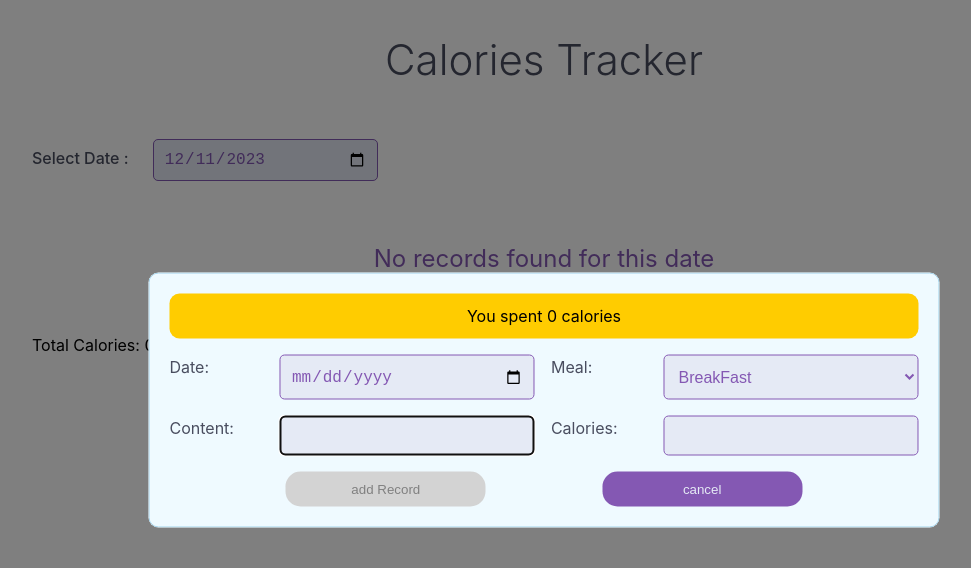
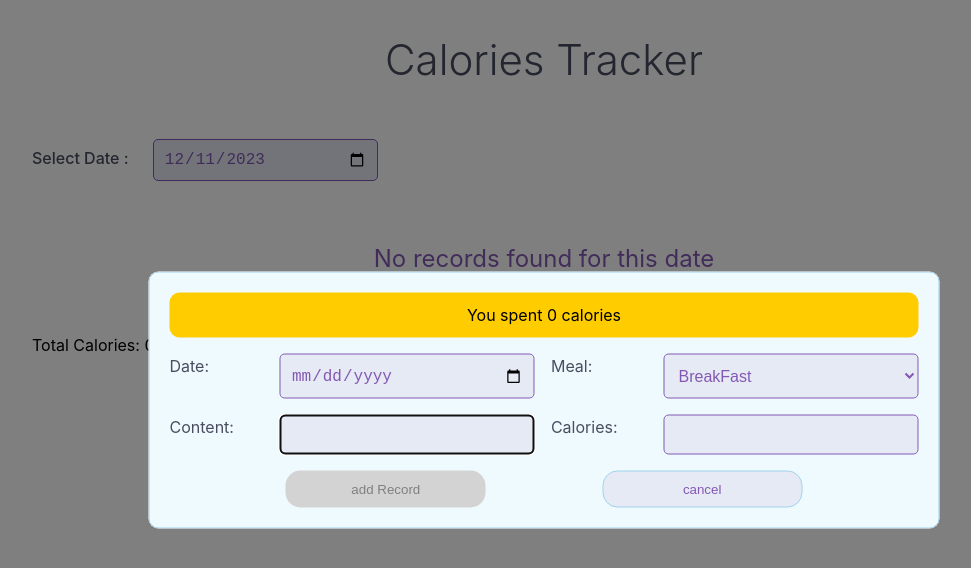
Before and after one commit to MohamedMF2/calorie-tracker, a React (Vite) app: page / in a window 1280 px wide. Both pictures are taken after a click on the button "Track Food". Shown: the top 568 px of the page, without its empty margins (96-1067 px from the left). Built offline with nearby package versions, Linux system fonts and the light colour scheme.

Commit message:
refactor: buttons in the calorie record edit to generic button component

```diff
--- /dev/null
+++ b/src/components/common/Button.jsx
@@ -0,0 +1,17 @@
+import styles from "./Button.module.css";
+
+function Button(props) {
+  const { children, onClick, disabled, className } = props;
+
+  return (
+    <button
+      disabled={disabled}
+      onClick={onClick}
+      className={styles[`${className}`]}
+    >
+      {children}
+    </button>
+  );
+}
+
+export default Button;
--- /dev/null
+++ b/src/components/common/Button.module.css
@@ -0,0 +1,28 @@
+.primary {
+  background-color: var(--theme-color-normal);
+  color: var(--theme-background-light);
+  border: none;
+  border-radius: 15px;
+  display: block;
+  padding: 10px;
+  cursor: pointer;
+  width: 200px;
+}
+.secondary {
+  background-color: var(--theme-background-light);
+  border: 1px solid var(--theme-background-normal);
+  color: var(--theme-color-normal);
+  display: block;
+  padding: 10px;
+  cursor: pointer;
+  width: 200px;
+  border-radius: 15px;
+
+}
+
+button:disabled {
+  background-color: lightgray;
+  border-width: 0;
+  color: gray;
+  pointer-events: none;
+}
--- a/src/components/common/edit/CaloriesRecordEdit.jsx
+++ b/src/components/common/edit/CaloriesRecordEdit.jsx
@@ -2,6 +2,7 @@ import { useState, useEffect, useReducer, useContext, useRef } from "react";
 import styles from "./CaloriesRecordEdit.module.css";
 import { AppContext } from "../../../app-context";
 import Forminput from "../Forminput";
+import Button from "../Button";
 
 const DEFAULT_VALUE = {
   meal: true,
@@ -155,11 +156,13 @@ function CaloriesRecordEdit(props) {
       />
 
       <div className={styles.footer}>
-        <button disabled={!isFormValid}>add Record</button>
+        <Button disabled={!isFormValid} className="primary">
+          add Record
+        </Button>
 
-        <button type="button" onClick={onCancelHandle}>
+        <Button type="button" onClick={onCancelHandle} className="secondary">
           cancel
-        </button>
+        </Button>
       </div>
     </form>
   );
--- a/src/components/common/edit/CaloriesRecordEdit.module.css
+++ b/src/components/common/edit/CaloriesRecordEdit.module.css
@@ -48,30 +48,6 @@
   justify-content: space-evenly;
 }
 
-.footer button {
-  background-color: var(--theme-color-normal);
-  color: var(--theme-background-light);
-  display: block;
-  border: none;
-  border-radius: 15px;
-  padding: 10px;
-  cursor: pointer;
-  width: 200px;
-}
-
-.footer button.secondary {
-  background-color: var(--theme-background-light);
-  border: 1px solid var(--theme-background-normal);
-  color: var(--theme-color-normal);
-}
-
-.footer button:disabled {
-  background-color: lightgray;
-  border-width: 0;
-  color: gray;
-  pointer-events: none;
-}
-
 @media (min-width: 786px) {
   .form {
     grid-template-rows: repeat(2, 1fr) minmax(40px, auto);
```
